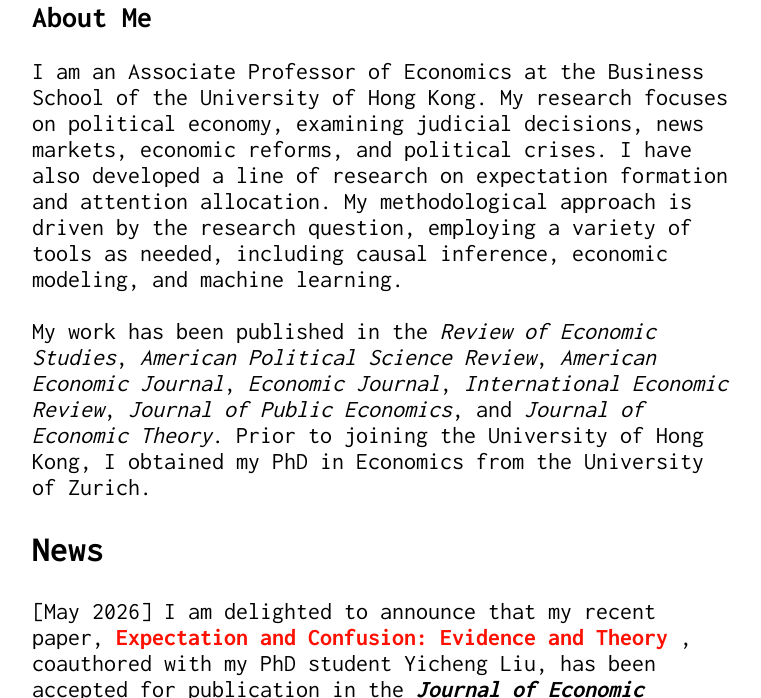
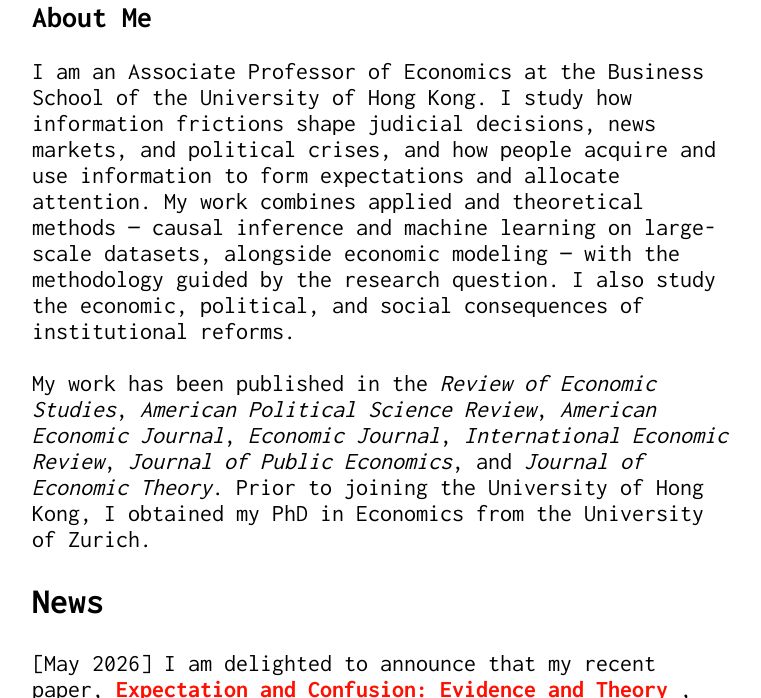
Before and after one commit to Shuyan0210611X/henrychen.github.io, a Jekyll site: the page built from index.md, in a window 1280 px wide and 900 px high, scrolled down 479 px, cut to the strip 202-900 px from the top of the window. Shown: the whole strip, without its empty margins (258-1019 px from the left). Built offline with Jekyll 4.4.1, drawn with Linux system fonts in a browser that asks for light colours.

Commit message:
Update About Me introduction

```diff
--- a/index.md
+++ b/index.md
@@ -9,7 +9,7 @@ layout: default
 ## About Me
 
 <div style="font-size: 1.2em;">
-I am an Associate Professor of Economics at the Business School of the University of Hong Kong. My research focuses on political economy, examining judicial decisions, news markets, economic reforms, and political crises. I have also developed a line of research on expectation formation and attention allocation. My methodological approach is driven by the research question, employing a variety of tools as needed, including causal inference, economic modeling, and machine learning.<br><br>
+I am an Associate Professor of Economics at the Business School of the University of Hong Kong. I study how information frictions shape judicial decisions, news markets, and political crises, and how people acquire and use information to form expectations and allocate attention. My work combines applied and theoretical methods — causal inference and machine learning on large-scale datasets, alongside economic modeling — with the methodology guided by the research question. I also study the economic, political, and social consequences of institutional reforms.<br><br>
 
 My work has been published in the <em>Review of Economic Studies</em>, <em>American Political Science Review</em>, <em>American Economic Journal</em>, <em>Economic Journal</em>, <em>International Economic Review</em>, <em>Journal of Public Economics</em>, and <em>Journal of Economic Theory</em>. Prior to joining the University of Hong Kong, I obtained my PhD in Economics from the University of Zurich.
 
```
